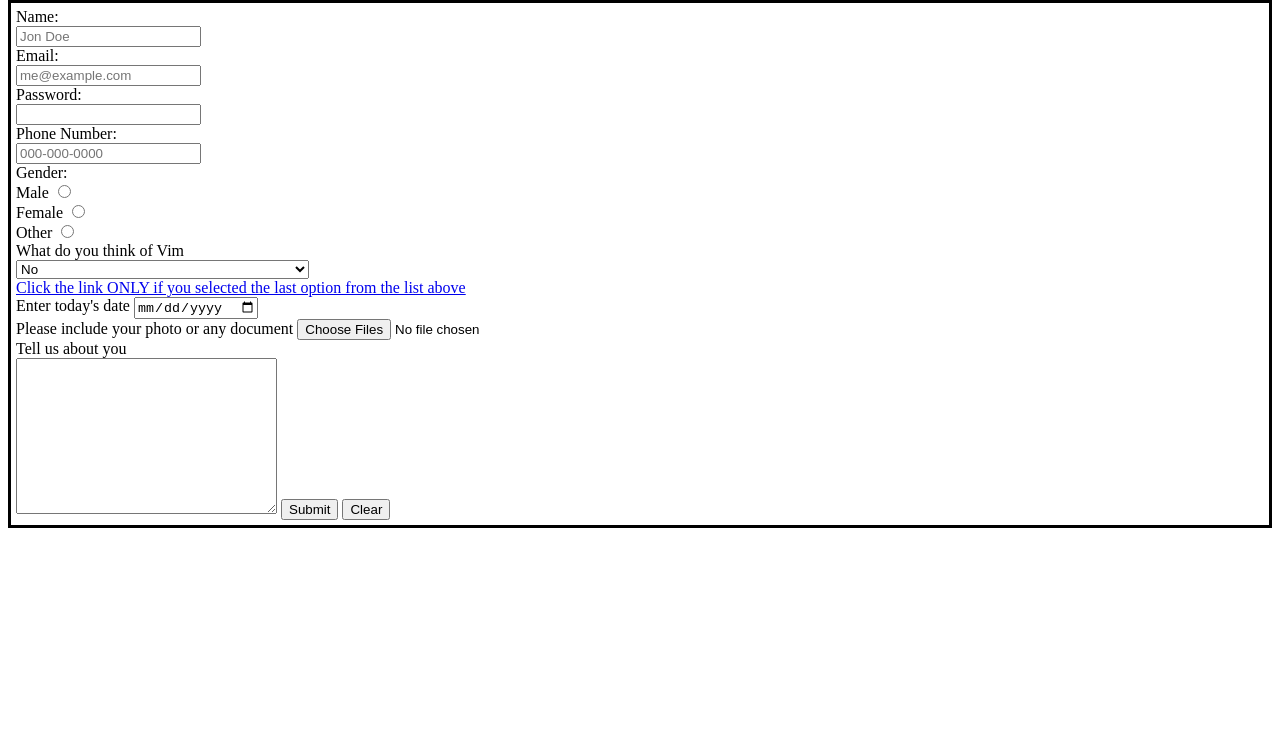
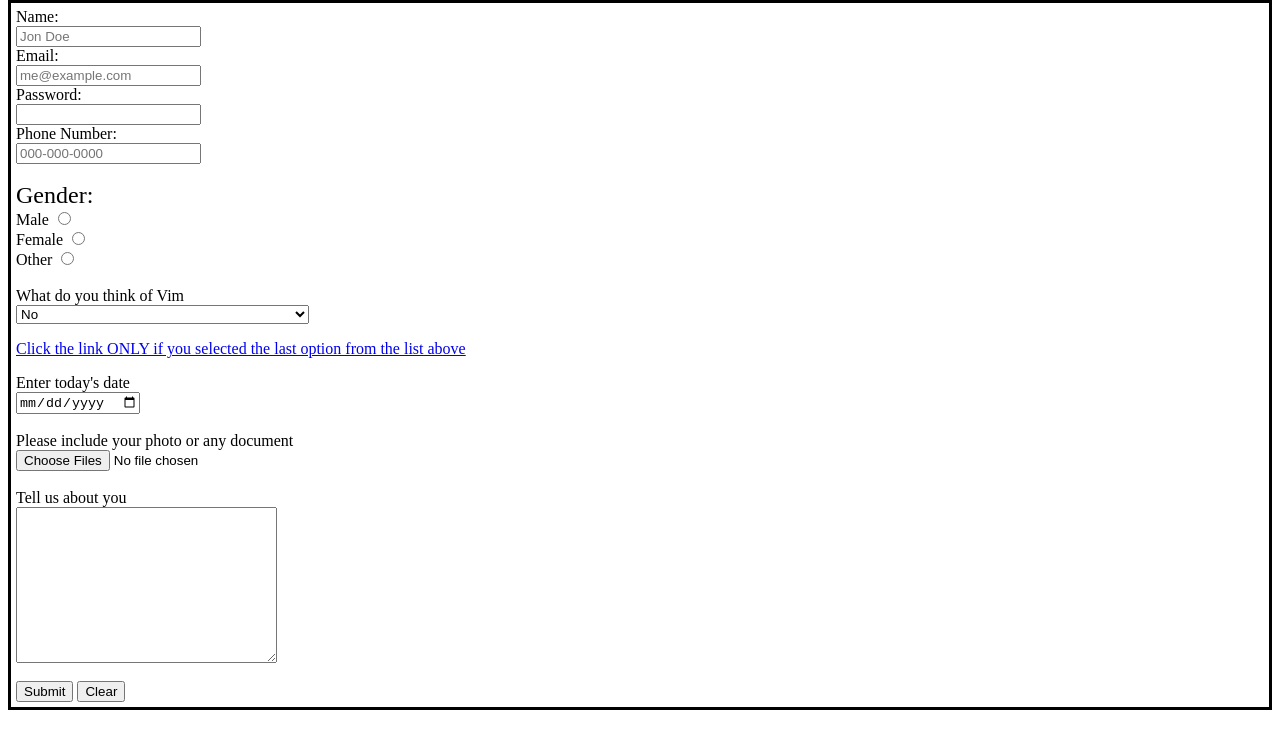
Before and after one commit to ximxim/AtoReact, a plain HTML site: page Resume/contactme-absan.html in a window 1280 px wide. Shown: the part 66-800 px from the top of the page. Drawn offline with Linux system fonts and the light colour scheme.

Commit message:
last one

```diff
--- a/Resume/contactme-absan.html
+++ b/Resume/contactme-absan.html
@@ -20,8 +20,9 @@
         <label>Phone Number:
             <br /><input id="phone" name="search" type="tel" placeholder="000-000-0000">
         </label>
+        <br />
 
-        <label>Gender:</label>
+        <label id="textsize150">Gender:</label>
 
         <label for="male">Male
             <input type="radio" id="male" name="gender" value="male">
@@ -31,26 +32,26 @@
         </label>
         <label for="male">Other
             <input type="radio" id="other" name="gender" value="other">
-        </label>
+        </label><br />
         <label>What do you think of Vim</label>
         <select id="vim" name="vim">
             <option value="no">No</option>
             <option value="noo">Was the answer above not enough?</option>
             <option value="nooo">Click on the link below if you select this option</option>
         </select><br />
-        <a href="https://media1.tenor.com/images/737e5b6f50b8db3d79d3f99587ed91e5/tenor.gif?itemid=15680215">Click the link ONLY if you selected the last option from the list above</a>
+        <p><a href="https://media1.tenor.com/images/737e5b6f50b8db3d79d3f99587ed91e5/tenor.gif?itemid=15680215">Click the link ONLY if you selected the last option from the list above</a></p>
 
-        <label for="date">Enter today's date
+        <label for="date">Enter today's date<br />
              <input id="date" name="date" type="date">
-        </label>
+        </label><br />
 
-        <label for="file">Please include your photo or any document
+        <label for="file">Please include your photo or any document<br />
              <input id="file" name="file" type="file" accept="image/*" multiple>
-        </label>
+        </label><br />
 
         <label for="textarea">Tell us about you</label>
         <textarea id="textarea" name="textarea" cols="30" rows="10"></textarea>
-
+        <br /><br />
         <button type="submit">Submit</button>
         <input type="reset" value="Clear">
     </form>
```
